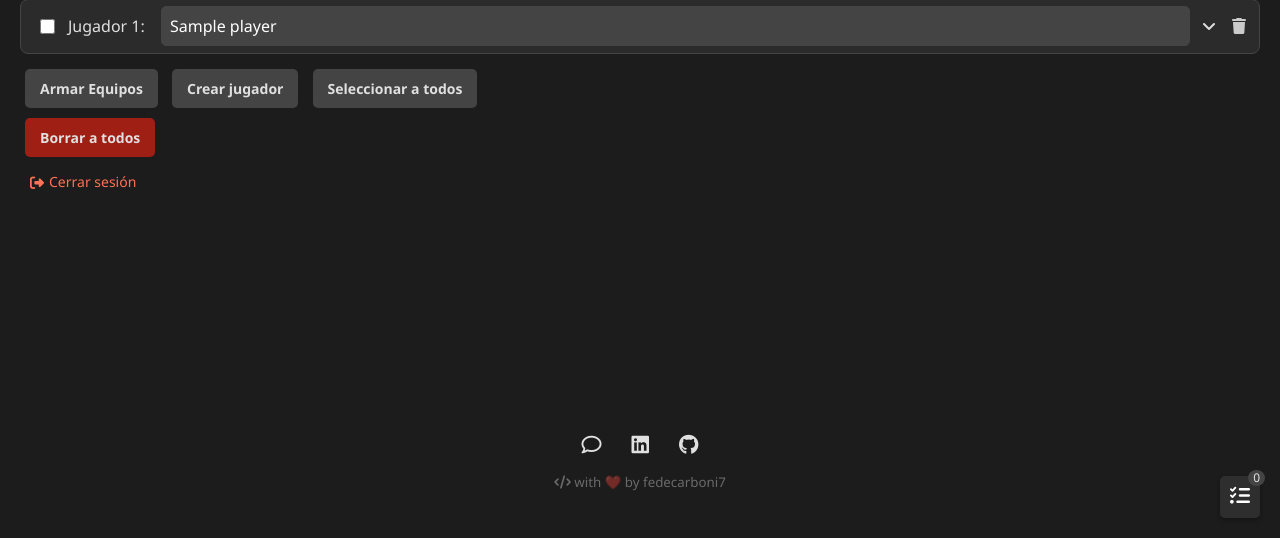
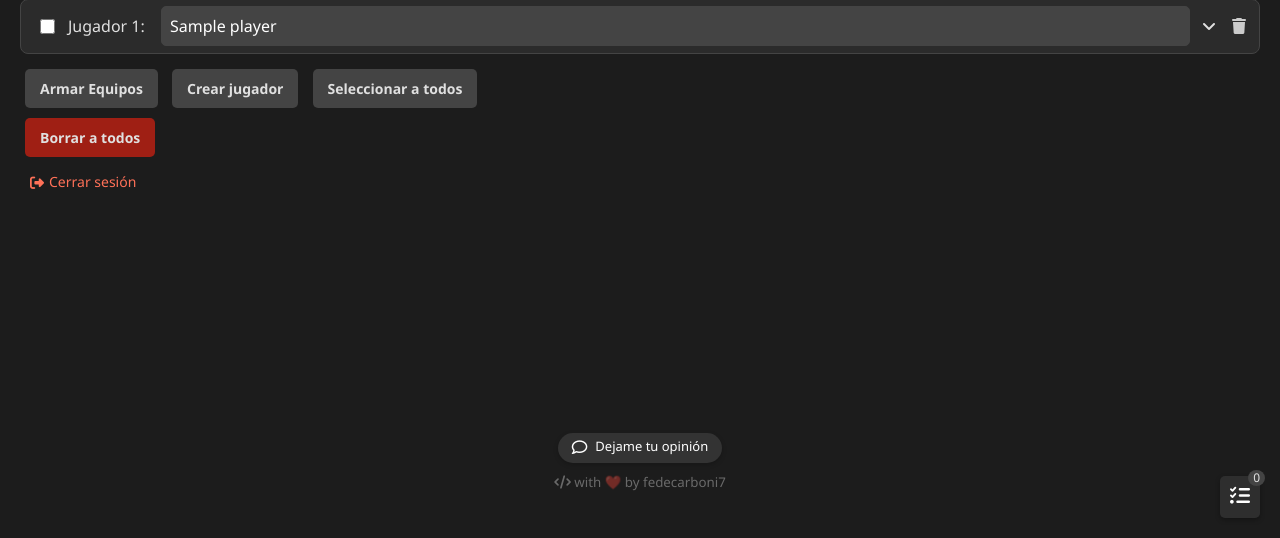
Before and after one commit to fedecarboni7/teams-optimizer, a FastAPI app: template templates/index.html in a window 1280 px wide. Shown: the part 262-800 px from the top of the page. Run offline with FastAPI, Linux system fonts and the light colour scheme; the template is opened without the code that fills it: most values are stand-ins (such as "Sample title", 1, 10 or a date in 2020); data that the repository does not hold is empty; parts of the project's set-up code (start-up, migrations or seed data) failed here and were passed over; some libraries are stand-ins or nearby versions.

Commit message:
feat: improve feedback button with updated styling

```diff
--- a/static/css/styles-v1.0.4.css
+++ b/static/css/styles-v1.0.4.css
@@ -605,3 +605,33 @@ tr:last-child {
     --swiper-navigation-sides-offset: 2px;
     --swiper-navigation-color: #e0e0e0b5;
 }
+
+.feedback-button {
+    display: flex;
+    align-items: center;
+    gap: 8px;
+    padding: 8px 14px 7px;
+    background-color: #333;
+    color: white;
+    border-radius: 20px;
+    text-decoration: none;
+    font-size: small;
+    transition: all 0.3s ease;
+    box-shadow: 0 2px 5px rgba(0,0,0,0.2);
+    line-height: 1;
+}
+
+.feedback-button:hover {
+    background-color: #444;
+    transform: translateY(-2px);
+    box-shadow: 0 4px 8px rgba(0,0,0,0.2);
+}
+
+.feedback-button i {
+    font-size: 1.2em;
+    margin-top: -1px;
+}
+
+.feedback-button span {
+    margin-top: -3px;
+}
--- a/templates/index.html
+++ b/templates/index.html
@@ -301,12 +301,13 @@
     </div>
     <footer class="footer">
         <div class="footer-links">
-            <a class="footer-link" href="https://form.typeform.com/to/FJzZpDL4" target="_blank" rel="noopener noreferrer"><i class="fa-regular fa-comment"></i></a>
-            <a class="footer-link" href="https://www.linkedin.com/in/fedecarboni7/" target="_blank" rel="noopener noreferrer"><i class="fa-brands fa-linkedin"></i></a>
-            <a class="footer-link" href="https://github.com/fedecarboni7" target="_blank" rel="noopener noreferrer"><i class="fa-brands fa-github"></i></a>
+            <a class="feedback-button" href="https://form.typeform.com/to/FJzZpDL4" target="_blank" rel="noopener noreferrer">
+                <i class="fa-regular fa-comment"></i>
+                <span>Dejame tu opinión</span>
+            </a>
         </div>
         <div class="copyright">
-            <i class="fas fa-code"></i> with ❤️ by <a href="https://github.com/fedecarboni7/teams-optimizer" target="_blank" rel="noopener noreferrer">fedecarboni7</a>
+            <i class="fas fa-code"></i> with ❤️ by <a href="https://github.com/fedecarboni7" target="_blank">fedecarboni7</a>
         </div>
     </footer>
 </body>
```
